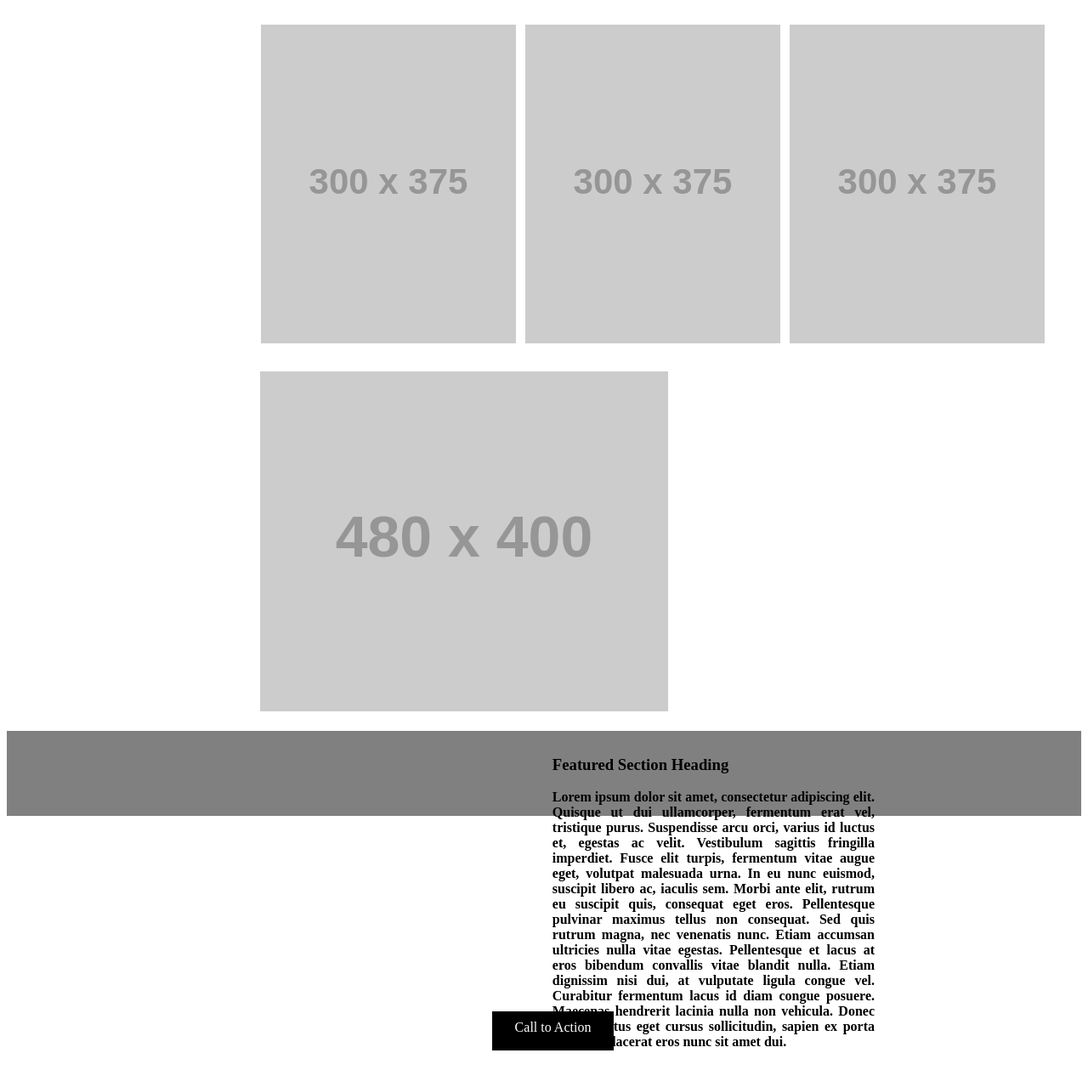
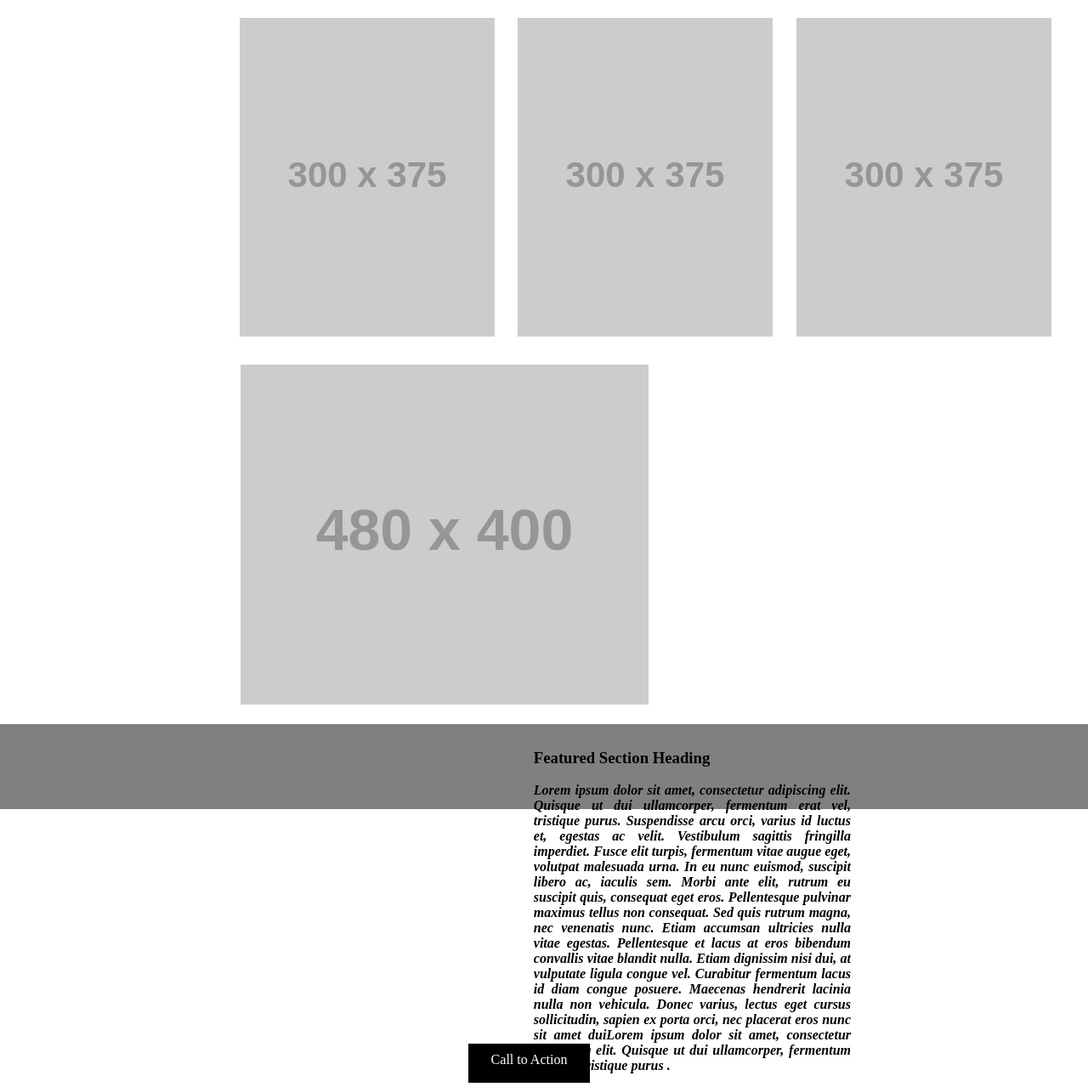
Before and after one commit to Maram-Ankir/wirefame-exercise, a plain HTML site: page index.html in a window 1280 px wide. Shown: the part 608-1887 px from the top of the page at 85% size. Before the commit the page ends 1859 px from the top, so only its background shows below. Drawn offline with Linux system fonts and the light colour scheme; placeholder pictures from the web are drawn by us.

Commit message:
eddit the style

```diff
--- a/css/style.css
+++ b/css/style.css
@@ -1,3 +1,7 @@
+body {
+    width: 100%;
+    margin: auto;
+}
 nav ul {
     position: relative;
     margin-left: 297px;
@@ -34,14 +38,22 @@ nav img{
 }
 
 #section-2{
-    margin-left: 299px;
+    margin-left: 282px;
     margin-top: 32px;
 }
 
 #section-2 img:nth-child(2){
-    margin-left:7px;
+    margin-left:23px;
     margin-right: 7px;
 
+}
+
+#section-2 img:nth-child(3){
+    margin-left: 17px;
+}
+
+#section-3{
+    margin-right: 36px;
 }
 
 article {
@@ -52,10 +64,16 @@ article {
     font-weight: bold;
     text-align: justify;
 
+
+}
+article p{
+    font-style: italic;
+    overflow-y: scroll;
 }
 
+
 #section-3 img{
-    margin-left: 298px;
+    margin-left: 283px;
     margin-top: 29px;
 }
 
@@ -66,7 +84,7 @@ span{
     height: 36px;
     width: 143px;
     color: white;
-    margin-top: -61px;
+    margin-top: -51px;
     text-align: center;
     padding-top: 10px;
 }
--- a/index.html
+++ b/index.html
@@ -39,7 +39,10 @@
     <img src="https://via.placeholder.com/480x400/000" >
     <article>
       <h3>Featured Section Heading </h3>
-      <p>Lorem ipsum dolor sit amet, consectetur adipiscing elit. Quisque ut dui ullamcorper, fermentum erat vel, tristique purus. Suspendisse arcu orci, varius id luctus et, egestas ac velit. Vestibulum sagittis fringilla imperdiet. Fusce elit turpis, fermentum vitae augue eget, volutpat malesuada urna. In eu nunc euismod, suscipit libero ac, iaculis sem. Morbi ante elit, rutrum eu suscipit quis, consequat eget eros. Pellentesque pulvinar maximus tellus non consequat. Sed quis rutrum magna, nec venenatis nunc. Etiam accumsan ultricies nulla vitae egestas. Pellentesque et lacus at eros bibendum convallis vitae blandit nulla. Etiam dignissim nisi dui, at vulputate ligula congue vel. Curabitur fermentum lacus id diam congue posuere. Maecenas hendrerit lacinia nulla non vehicula. Donec varius, lectus eget cursus sollicitudin, sapien ex porta orci, nec placerat eros nunc sit amet dui.</p>
+      <p>Lorem ipsum dolor sit amet, consectetur adipiscing elit. Quisque ut dui ullamcorper, fermentum erat vel, tristique purus.
+        Suspendisse arcu orci, varius id luctus et, egestas ac velit. Vestibulum sagittis fringilla imperdiet. Fusce elit turpis, fermentum vitae augue eget, volutpat malesuada urna. In eu nunc euismod, suscipit libero ac, iaculis sem. Morbi ante elit, rutrum eu suscipit quis, consequat eget eros. Pellentesque pulvinar maximus tellus non consequat.
+         Sed quis rutrum magna, nec venenatis nunc. Etiam accumsan ultricies nulla vitae egestas. Pellentesque et lacus at eros bibendum convallis vitae blandit nulla. Etiam dignissim nisi dui, at vulputate ligula congue vel. Curabitur fermentum lacus id diam congue posuere. Maecenas hendrerit lacinia nulla non vehicula. Donec varius, lectus eget cursus sollicitudin,
+          sapien ex porta orci, nec placerat eros nunc sit amet duiLorem ipsum dolor sit amet, consectetur adipiscing elit. Quisque ut dui ullamcorper, fermentum erat vel, tristique purus  .</p>
     </article>
     <span>Call to Action</span>
   </section>
```
